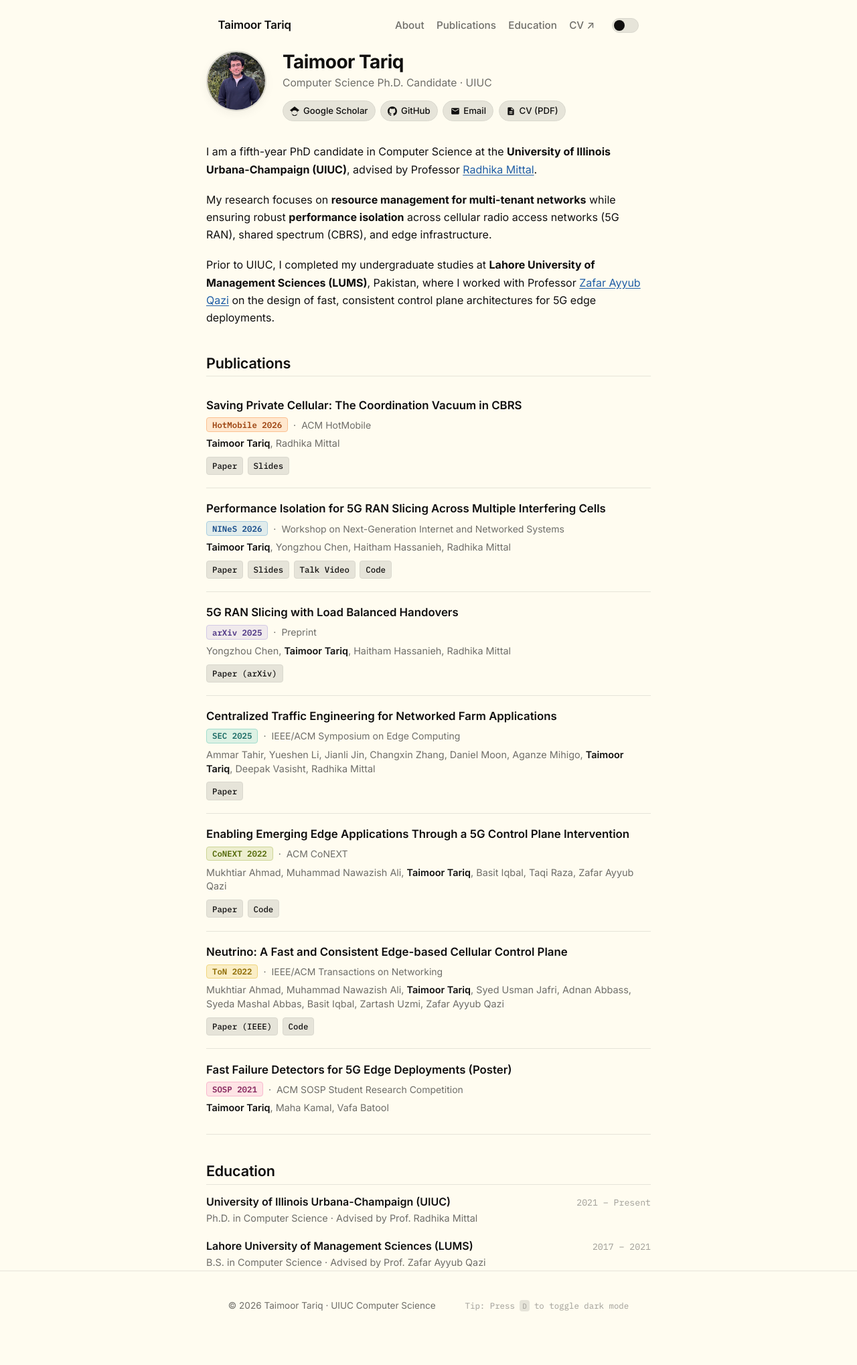
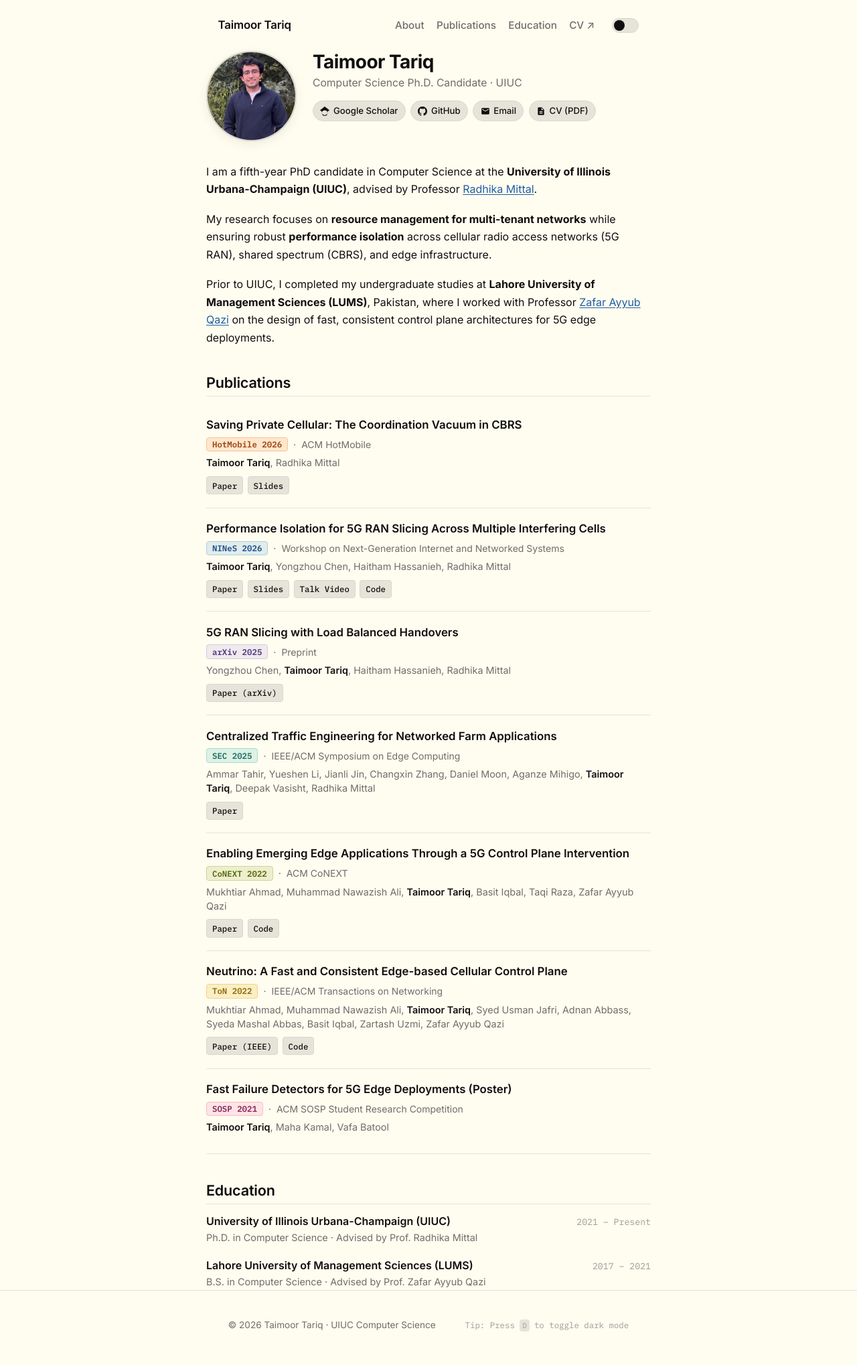
Before and after one commit to taimoortt/taimoortt.github.io, a Jekyll site: the page built from _pages/about.md, in a window 1280 px wide. Shown: the whole page at 67% size. Built offline with Jekyll 4.4.1, drawn with Linux system fonts in a browser that asks for light colours; before the commit the page ends 2008 px from its top, so only the background shows below that.

Commit message:
Increase profile avatar image size

```diff
--- a/assets/css/main.scss
+++ b/assets/css/main.scss
@@ -408,13 +408,13 @@ main {
 }
 
 .profile-avatar {
-  width: 90px;
-  height: 90px;
+  width: 135px;
+  height: 135px;
   border-radius: 50%;
   object-fit: cover;
   flex-shrink: 0;
-  border: 2px solid var(--color-border);
-  box-shadow: 0 4px 14px rgba(0, 0, 0, 0.05);
+  border: 2.5px solid var(--color-border);
+  box-shadow: 0 4px 16px rgba(0, 0, 0, 0.07);
 }
 
 .profile-info {
@@ -678,8 +678,8 @@ footer.site-footer a:hover {
   }
 
   .profile-avatar {
-    width: 76px;
-    height: 76px;
+    width: 105px;
+    height: 105px;
   }
 
   nav.site-nav {
```
